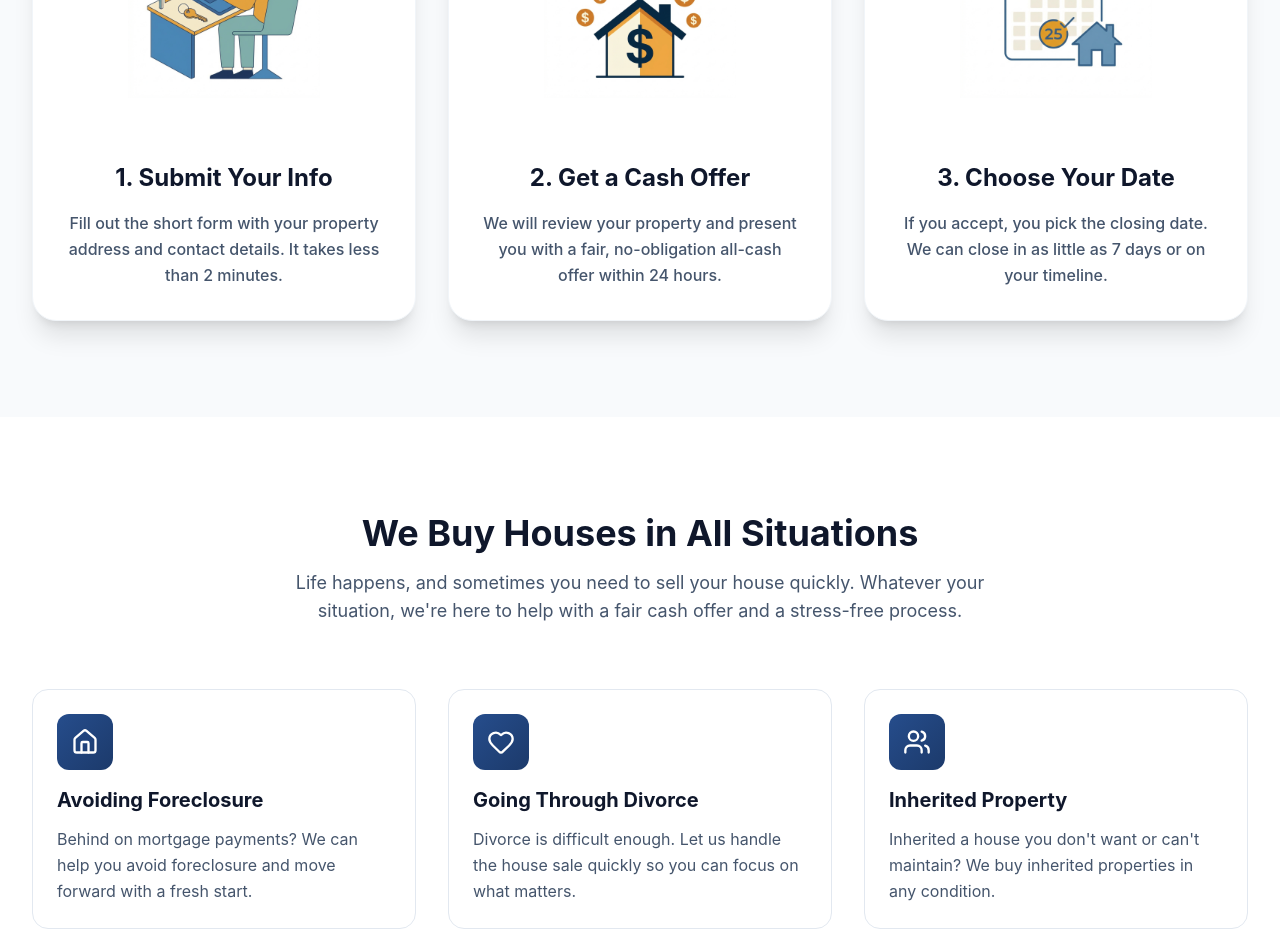
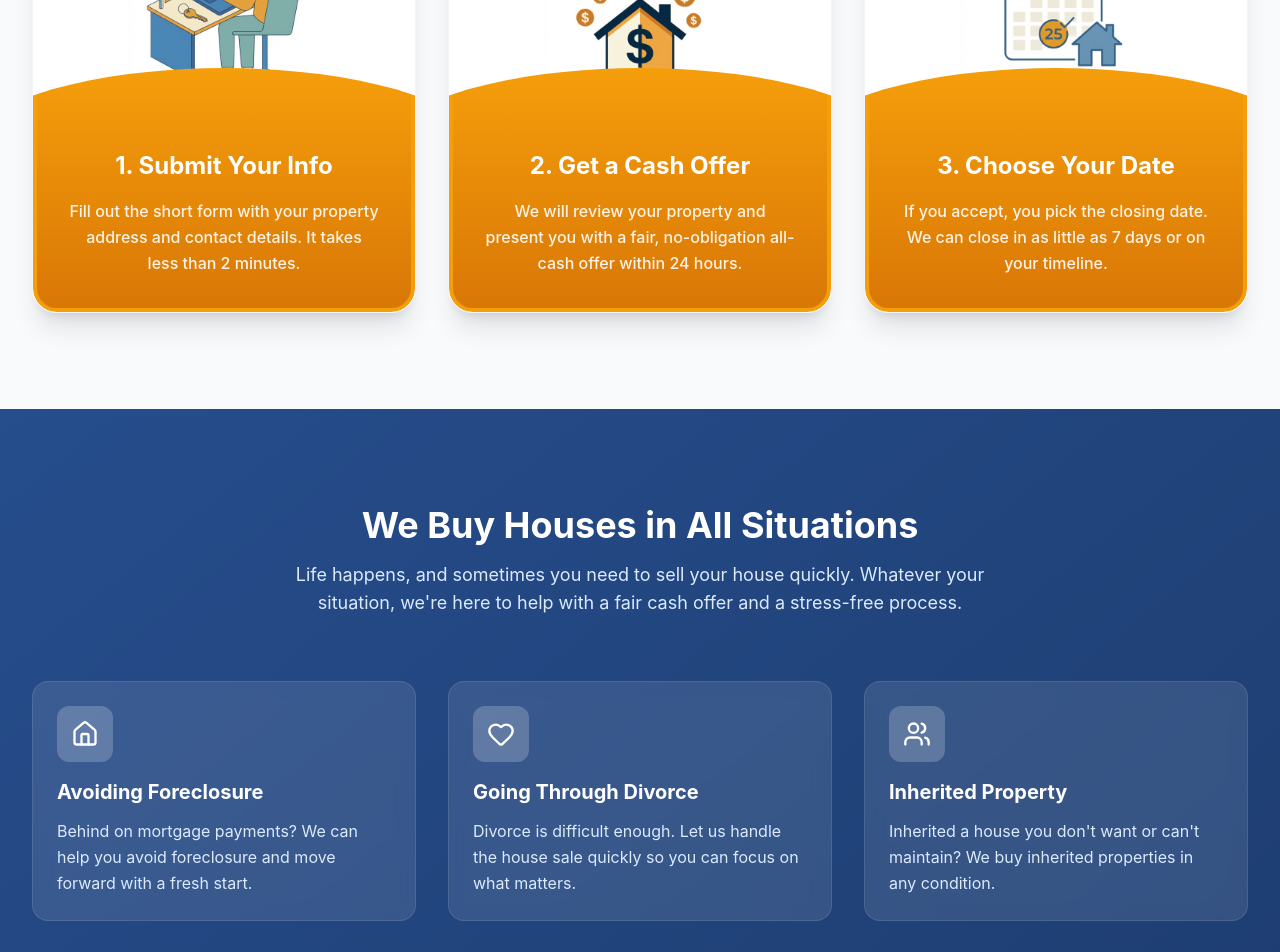
Before and after one commit to synbyte/antigrav, a Next.js app: page / in a window 1280 px wide. Shown: the part 1360-2312 px from the top of the page. Built offline with nearby package versions, Linux system fonts and the light colour scheme.

Commit message:
feat: Revamp UI for HowItWorks step cards with a curved background and Situations section with a gradient background and translucent cards.

```diff
--- a/src/components/HowItWorks.tsx
+++ b/src/components/HowItWorks.tsx
@@ -45,8 +45,8 @@ export default function HowItWorks() {
                             transition={{ delay: index * 0.2, duration: 0.6 }}
                             className="bg-white rounded-3xl overflow-hidden shadow-xl hover:shadow-2xl transition-all duration-500 border border-slate-100 group flex flex-col h-full"
                         >
-                            {/* Illustration Container */}
-                            <div className="relative h-64 bg-white flex items-center justify-center p-8 overflow-hidden">
+                            {/* Illustration Container - Stays White */}
+                            <div className="relative h-64 bg-white flex items-center justify-center p-8">
                                 <div className="absolute inset-0 bg-gradient-to-br from-brand/5 to-transparent opacity-0 group-hover:opacity-100 transition-opacity duration-500"></div>
                                 <div className="relative w-full h-full transform group-hover:scale-105 transition-transform duration-500 ease-out">
                                     <Image
@@ -58,12 +58,17 @@ export default function HowItWorks() {
                                 </div>
                             </div>
 
-                            {/* Text Content */}
-                            <div className="p-8 flex flex-col flex-grow text-center">
-                                <h3 className="text-2xl font-bold text-slate-900 mb-4 group-hover:text-brand transition-colors duration-300">
+                            {/* Text Content - Colored with a "Dip" (Concave Curve) */}
+                            <div
+                                className="p-8 pt-20 flex flex-col flex-grow text-center relative -mt-16 bg-gradient-to-t from-accent-dark to-accent border-4 rounded-b-3xl border-accent"
+                                style={{
+                                    clipPath: 'polygon(0% 12%, 5% 9.5%, 10% 7.5%, 15% 5.8%, 20% 4.4%, 25% 3.3%, 30% 2.4%, 35% 1.7%, 40% 1.2%, 45% 0.9%, 50% 0.8%, 55% 0.9%, 60% 1.2%, 65% 1.7%, 70% 2.4%, 75% 3.3%, 80% 4.4%, 85% 5.8%, 90% 7.5%, 95% 9.5%, 100% 12%, 100% 100%, 0% 100%)'
+                                }}
+                            >
+                                <h3 className="text-2xl font-bold text-white mb-4">
                                     {step.title}
                                 </h3>
-                                <p className="text-slate-600 leading-relaxed font-medium">
+                                <p className="text-white/90 leading-relaxed font-medium">
                                     {step.description}
                                 </p>
                             </div>
--- a/src/components/SituationsSection.tsx
+++ b/src/components/SituationsSection.tsx
@@ -38,13 +38,13 @@ const situations = [
 
 export default function SituationsSection() {
     return (
-        <section className="section-padding bg-white">
+        <section className="section-padding bg-gradient-to-br from-brand to-brand-dark text-white">
             <div className="container-width">
                 <div className="text-center max-w-3xl mx-auto mb-16">
-                    <h2 className="text-3xl md:text-4xl font-bold text-slate-900 mb-4">
+                    <h2 className="text-3xl md:text-4xl font-bold mb-4">
                         We Buy Houses in All Situations
                     </h2>
-                    <p className="text-lg text-slate-600">
+                    <p className="text-lg text-blue-100">
                         Life happens, and sometimes you need to sell your house quickly. Whatever your situation, we're here to help with a fair cash offer and a stress-free process.
                     </p>
                 </div>
@@ -59,14 +59,14 @@ export default function SituationsSection() {
                             transition={{ delay: index * 0.1, duration: 0.5 }}
                             className="group"
                         >
-                            <div className="bg-white border border-slate-200 rounded-2xl p-6 hover:shadow-xl transition-all duration-300 h-full flex flex-col">
-                                <div className="w-14 h-14 rounded-xl bg-gradient-to-br from-brand to-brand-dark flex items-center justify-center mb-4 group-hover:scale-110 group-hover:shadow-lg group-hover:from-accent group-hover:to-accent-dark transition-all duration-300">
+                            <div className="bg-white/10 backdrop-blur-sm border border-white/10 rounded-2xl p-6 hover:shadow-2xl transition-all duration-300 h-full flex flex-col">
+                                <div className="w-14 h-14 rounded-xl bg-white/20 flex items-center justify-center mb-4 group-hover:scale-110 group-hover:shadow-lg group-hover:bg-accent transition-all duration-300">
                                     <situation.icon className="w-7 h-7 text-white" />
                                 </div>
-                                <h3 className="text-xl font-bold text-slate-900 mb-3">
+                                <h3 className="text-xl font-bold text-white mb-3">
                                     {situation.title}
                                 </h3>
-                                <p className="text-slate-600 leading-relaxed">
+                                <p className="text-blue-100 leading-relaxed">
                                     {situation.description}
                                 </p>
                             </div>
@@ -75,7 +75,7 @@ export default function SituationsSection() {
                 </div>
 
                 <div className="mt-12 text-center">
-                    <p className="text-lg text-slate-700 mb-6">
+                    <p className="text-lg text-blue-100 mb-6">
                         No matter your situation, we're here to provide a solution that works for you.
                     </p>
                     <a
```
